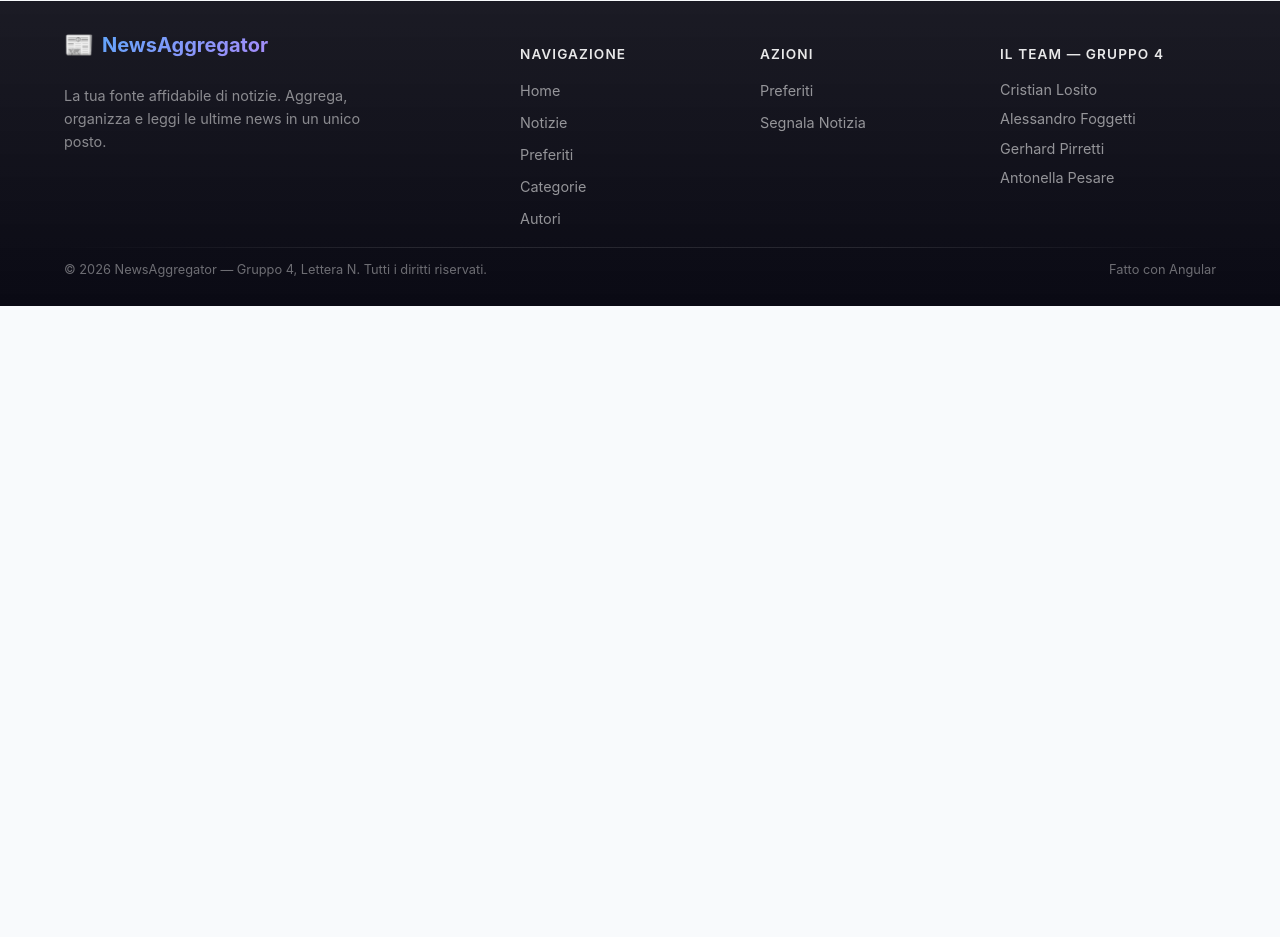
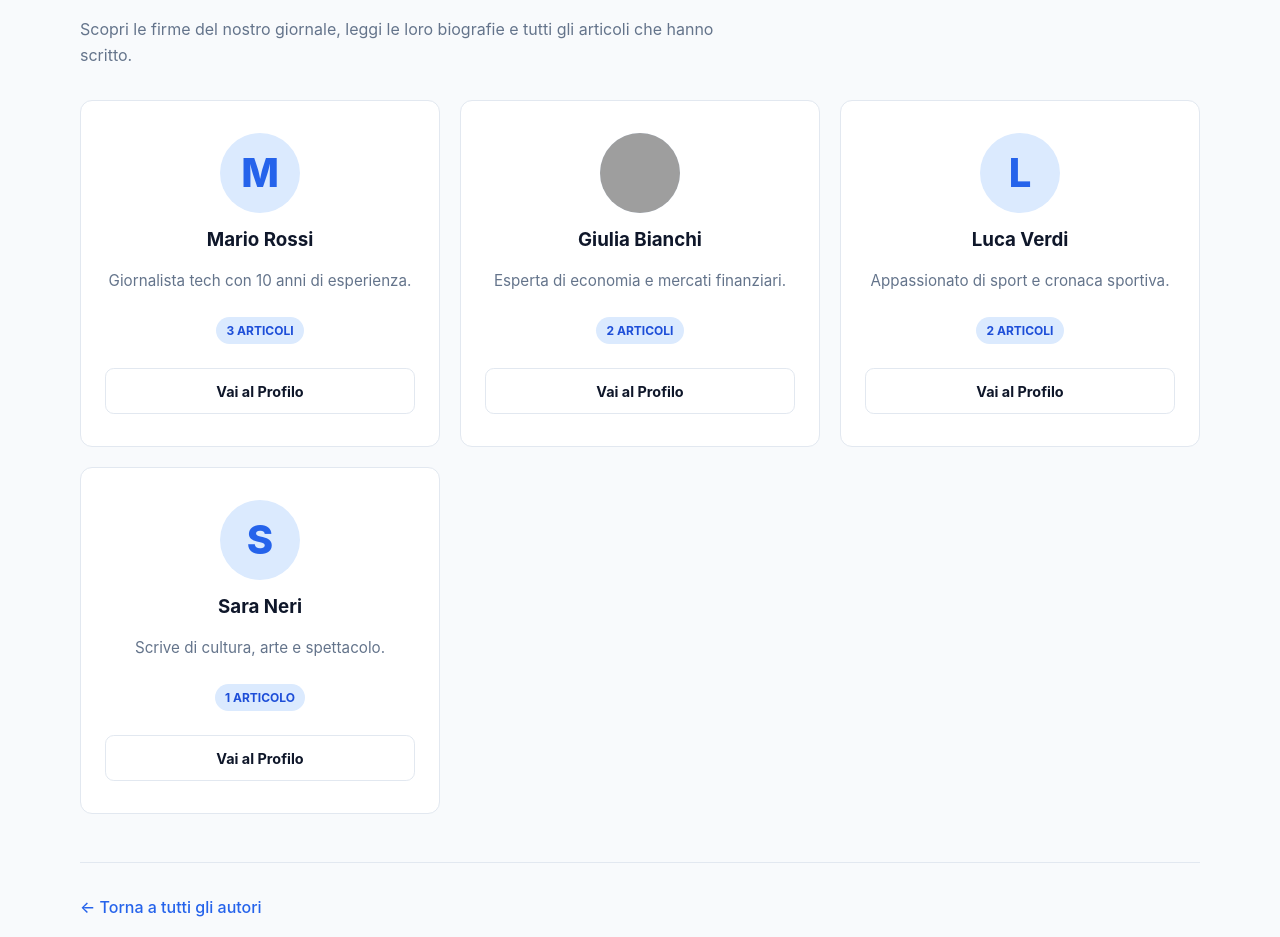
Before and after one commit to gerhard272/news-aggregator, an Angular app: page /autori/1 in a window 1280 px wide. Shown: the part 160-1097 px from the top of the page. Before the commit the page ends 800 px from the top, so only its background shows below. Built offline with nearby package versions, Linux system fonts and the light colour scheme; grey boxes are pictures that could not be loaded.

Commit message:
feat: implementata pagina autori e dettagli autore

```diff
--- a/src/app/component/autore-detail/autore-detail.css
+++ b/src/app/component/autore-detail/autore-detail.css
@@ -0,0 +1,97 @@
+.autore-detail-container {
+  padding-top: 2rem;
+  border-top: 1px solid var(--border);
+  margin-top: 3rem;
+}
+
+.back-link {
+  margin-bottom: 2rem;
+}
+
+.back-link a {
+  color: var(--primary);
+  text-decoration: none;
+  font-weight: 500;
+  display: inline-flex;
+  align-items: center;
+  transition: color 0.2s ease;
+}
+
+.back-link a:hover {
+  color: var(--primary-light);
+  text-decoration: underline;
+}
+
+.autore-profile {
+  background: linear-gradient(135deg, rgba(30, 41, 59, 0.4), rgba(15, 23, 42, 0.6));
+  border: 1px solid var(--border);
+  border-radius: var(--radius);
+  padding: 3rem;
+  margin-bottom: 4rem;
+}
+
+.profile-header {
+  display: flex;
+  align-items: center;
+  gap: 3rem;
+}
+
+.author-avatar-large {
+  width: 120px;
+  height: 120px;
+  border-radius: 50%;
+  overflow: hidden;
+  background: var(--surface-light);
+  border: 4px solid var(--surface);
+  flex-shrink: 0;
+  display: flex;
+  align-items: center;
+  justify-content: center;
+  box-shadow: 0 10px 25px rgba(0, 0, 0, 0.2);
+}
+
+.author-avatar-large img {
+  width: 100%;
+  height: 100%;
+  object-fit: cover;
+}
+
+.author-avatar-large .avatar-placeholder {
+  font-size: 4rem;
+  color: var(--primary);
+  font-weight: 700;
+}
+
+.profile-info h2 {
+  font-size: 2.5rem;
+  margin-bottom: 0.75rem;
+  color: #fff;
+}
+
+.profile-bio {
+  font-size: 1.1rem;
+  color: var(--text-muted);
+  line-height: 1.6;
+  max-width: 600px;
+  margin-bottom: 1.5rem;
+}
+
+.articoli-title {
+  font-size: 1.8rem;
+  margin-bottom: 2rem;
+  padding-bottom: 1rem;
+  border-bottom: 1px solid var(--border);
+}
+
+/* ===== Responsive ===== */
+@media (max-width: 768px) {
+  .profile-header {
+    flex-direction: column;
+    text-align: center;
+    gap: 1.5rem;
+  }
+
+  .autore-profile {
+    padding: 2rem 1.5rem;
+  }
+}
--- a/src/app/component/autore-detail/autore-detail.html
+++ b/src/app/component/autore-detail/autore-detail.html
@@ -1 +1,51 @@
-<p>autore-detail works!</p>
+<div class="autore-detail-container">
+  <!-- Pulsante per tornare indietro -->
+  <div class="back-link">
+    <a routerLink="/autori">← Torna a tutti gli autori</a>
+  </div>
+
+  @if (autore(); as a) {
+    <div class="autore-profile card">
+      <div class="profile-header">
+        <div class="author-avatar-large">
+          @if (a.fotoUrl) {
+            <img [src]="a.fotoUrl" [alt]="a.nome">
+          } @else {
+            <span class="avatar-placeholder">{{ a.nome | slice:0:1 }}</span>
+          }
+        </div>
+        <div class="profile-info">
+          <h2>{{ a.nome }}</h2>
+          <p class="profile-bio">{{ a.bio }}</p>
+          <div class="profile-stats">
+            <span class="badge">{{ a.articoli }} {{ a.articoli === 1 ? 'articolo scritto' : 'articoli scritti' }}</span>
+          </div>
+        </div>
+      </div>
+    </div>
+
+    <div class="autore-articoli">
+      <h3 class="articoli-title">Articoli recenti</h3>
+
+      @if (articoli().length > 0) {
+        <div class="grid news-grid">
+          @for (articolo of articoli(); track articolo.id) {
+            <app-articolo-card
+              [articolo]="articolo"
+              [preferito]="preferitiService.isPreferito(articolo.id)"
+              (togglePreferito)="onTogglePreferito($event)"
+            />
+          }
+        </div>
+      } @else {
+        <div class="empty-state">
+          <p>Nessun articolo trovato per questo autore.</p>
+        </div>
+      }
+    </div>
+  } @else {
+    <div class="loading-state">
+      <p>Caricamento profilo...</p>
+    </div>
+  }
+</div>
--- a/src/app/component/autore-detail/autore-detail.ts
+++ b/src/app/component/autore-detail/autore-detail.ts
@@ -1,9 +1,50 @@
-import { Component } from '@angular/core';
+import { Component, inject } from '@angular/core';
+import { ActivatedRoute, RouterLink } from '@angular/router';
+import { Autori as AutoriService } from '../../services/autori';
+import { Notizie as NotizieService } from '../../services/notizie';
+import { Preferiti as PreferitiService } from '../../services/preferiti';
+import { toSignal } from '@angular/core/rxjs-interop';
+import { switchMap } from 'rxjs';
+import { ArticoloCard } from '../shared/articolo-card/articolo-card';
+import { SlicePipe } from '@angular/common';
+
+import { Articolo } from '../../models/articolo';
 
 @Component({
   selector: 'app-autore-detail',
-  imports: [],
+  imports: [ArticoloCard, RouterLink, SlicePipe],
   templateUrl: './autore-detail.html',
   styleUrl: './autore-detail.css',
 })
-export class AutoreDetail {}
+export class AutoreDetail {
+  private route = inject(ActivatedRoute);
+  private autoriService = inject(AutoriService);
+  private notizieService = inject(NotizieService);
+
+  // Recupero l'autore
+  autore = toSignal(
+    this.route.paramMap.pipe(
+      switchMap((params) => {
+        const id = Number(params.get('id'));
+        return this.autoriService.getAutoreById(id);
+      })
+    )
+  );
+
+  // Recupero gli articoli dell'autore
+  articoli = toSignal(
+    this.route.paramMap.pipe(
+      switchMap((params) => {
+        const id = Number(params.get('id'));
+        return this.notizieService.getArticoliPerAutore(id);
+      })
+    ),
+    { initialValue: [] }
+  );
+
+  preferitiService = inject(PreferitiService);
+
+  onTogglePreferito(articolo: Articolo) {
+    this.preferitiService.toggle(articolo);
+  }
+}
--- a/src/app/component/autori/autori.css
+++ b/src/app/component/autori/autori.css
@@ -0,0 +1,41 @@
+/* Le classi .authors-grid e .author-avatar sono già definite in styles.css in modo generico */
+
+.author-card {
+  background: var(--surface);
+  border: 1px solid var(--border);
+  border-radius: var(--radius);
+  padding: 2rem 1.5rem;
+  text-align: center;
+  transition: transform 0.2s ease, border-color 0.2s ease, box-shadow 0.2s ease;
+  display: flex;
+  flex-direction: column;
+  height: 100%;
+}
+
+.author-card:hover {
+  transform: translateY(-4px);
+  border-color: var(--primary);
+  box-shadow: 0 10px 25px rgba(0, 0, 0, 0.05);
+}
+
+.avatar-placeholder {
+  font-size: 2.5rem;
+  color: var(--primary);
+}
+
+.author-bio {
+  font-size: 0.95rem;
+  color: var(--text-muted);
+  margin-bottom: 1.5rem;
+  line-height: 1.5;
+  flex: 1; /* Permette alla card di riempire lo spazio */
+}
+
+.author-stats {
+  margin-bottom: 1.5rem;
+}
+
+.author-link {
+  width: 100%;
+  margin-top: auto;
+}
--- a/src/app/component/autori/autori.html
+++ b/src/app/component/autori/autori.html
@@ -1 +1,34 @@
-<p>autori works!</p>
+<section class="page container">
+
+  @if (!outlet.isActivated) {
+    <div class="page-header">
+    <h1> I Nostri Autori</h1>
+    <p>Scopri le firme del nostro giornale, leggi le loro biografie e tutti gli articoli che hanno scritto.</p>
+  </div>
+
+  <!-- Griglia degli autori -->
+  <div class="grid authors-grid">
+    @for (autore of autori(); track autore.id) {
+    <div class="author-card">
+      <div class="author-avatar">
+        @if (autore.fotoUrl) {
+        <img [src]="autore.fotoUrl" [alt]="autore.nome">
+        } @else {
+        <span class="avatar-placeholder">{{ autore.nome | slice:0:1 }}</span>
+        }
+      </div>
+      <h3>{{ autore.nome }}</h3>
+      <p class="author-bio">{{ autore.bio }}</p>
+      <div class="author-stats">
+        <span class="badge">{{ autore.articoli }} {{ autore.articoli === 1 ? 'articolo' : 'articoli' }}</span>
+      </div>
+      <a [routerLink]="['/autori', autore.id]" class="btn btn--outline author-link">Vai al Profilo</a>
+    </div>
+    }
+  </div>
+  }
+
+  <!-- Router outlet per AutoreDetail -->
+  <router-outlet #outlet="outlet"></router-outlet>
+
+</section>
--- a/src/app/component/autori/autori.ts
+++ b/src/app/component/autori/autori.ts
@@ -1,9 +1,16 @@
-import { Component } from '@angular/core';
+import { Component, inject } from '@angular/core';
+import { RouterOutlet, RouterLink } from '@angular/router';
+import { Autori as AutoriService } from '../../services/autori';
+import { toSignal } from '@angular/core/rxjs-interop';
+import { SlicePipe } from '@angular/common';
 
 @Component({
   selector: 'app-autori',
-  imports: [],
+  imports: [RouterOutlet, RouterLink, SlicePipe],
   templateUrl: './autori.html',
   styleUrl: './autori.css',
 })
-export class Autori {}
+export class Autori {
+  private autoriService = inject(AutoriService);
+  autori = toSignal(this.autoriService.getAutori(), { initialValue: [] });
+}
--- a/src/app/component/navbar/navbar.css
+++ b/src/app/component/navbar/navbar.css
@@ -55,7 +55,7 @@ nav a:hover {
 }
 
 .scrivi-btn {
-  text-align: justify;
+
   color: #ffffff !important;
   background-color: #2563eb;
   border-bottom: none !important;
```
